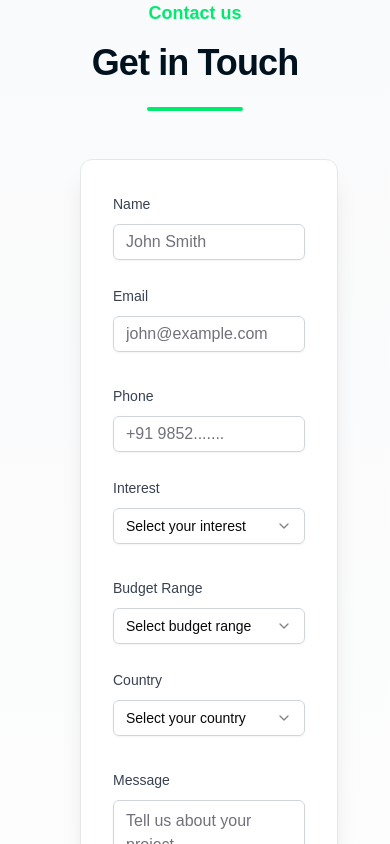
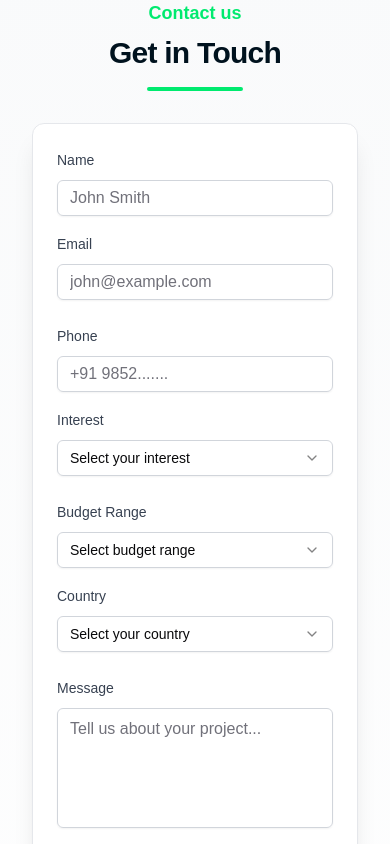
Before and after one commit to kendrekaran/zentor, a Next.js app: page / in a window 390 px wide. Shown: the part 7260-8104 px from the top of the page. Built offline with nearby package versions, Linux system fonts and the light colour scheme.

Commit message:
Updated Code

```diff
--- a/components/Contact.tsx
+++ b/components/Contact.tsx
@@ -124,27 +124,27 @@ function Contact() {
 
   return (
     <div id='contact' className="min-h-screen py-12 px-4 sm:px-6 lg:px-8 bg-gradient-to-b from-gray-50 to-white dark:from-[#00121E] dark:to-grau-800">
-      <div className="max-w-7xl mx-auto px-16">
-        <div className="text-center mb-12">
-          <span className="inline-block mb-4">
+      <div className="max-w-7xl mx-auto px-4 sm:px-6 lg:px-8">
+        <div className="text-center mb-8 sm:mb-12">
+          <span className="inline-block mb-2 sm:mb-4">
             <span className="text-lg font-semibold text-[#00EA6F]">
               Contact us
             </span>
           </span>
-          <h3 className="text-4xl md:text-5xl font-bold text-[#00121E] dark:text-white mb-6 tracking-tight">
+          <h3 className="text-3xl sm:text-4xl md:text-5xl font-bold text-[#00121E] dark:text-white mb-4 sm:mb-6 tracking-tight">
               Get in Touch
           </h3>
           <div className="w-24 h-1 bg-[#00EA6F] mx-auto rounded-full mb-6"></div>
         </div>
 
         {/* Form Section */}
-        <div className="grid lg:grid-cols-3 gap-12">
+        <div className="grid lg:grid-cols-3 gap-8 sm:gap-12">
           <div className="lg:col-span-2">
             <Card className="shadow-xl border-gray-200 dark:border-gray-700 backdrop-blur-sm bg-white/95 dark:bg-[#00121E]/95 hover:shadow-2xl transition-all duration-300">
-              <CardContent className="p-8 sm:p-10">
+              <CardContent className="p-6 sm:p-8 md:p-10">
                 <Form {...form}>
-                  <form onSubmit={form.handleSubmit(onSubmit)} className="space-y-8">
-                    <div className="grid sm:grid-cols-2 gap-6 sm:gap-8">
+                  <form onSubmit={form.handleSubmit(onSubmit)} className="space-y-6 sm:space-y-8">
+                    <div className="grid grid-cols-1 sm:grid-cols-2 gap-4 sm:gap-6">
                       <FormField
                         control={form.control}
                         name="name"
@@ -181,7 +181,7 @@ function Contact() {
                       />
                     </div>
 
-                    <div className="grid sm:grid-cols-2 gap-6 sm:gap-8">
+                    <div className="grid grid-cols-1 sm:grid-cols-2 gap-4 sm:gap-6">
                       <FormField
                         control={form.control}
                         name="phone"
@@ -229,7 +229,7 @@ function Contact() {
                       />
                     </div>
 
-                    <div className="grid sm:grid-cols-2 gap-6 sm:gap-8">
+                    <div className="grid grid-cols-1 sm:grid-cols-2 gap-4 sm:gap-6">
                       <FormField
                         control={form.control}
                         name="budget"
@@ -297,7 +297,7 @@ function Contact() {
                           <FormControl>
                             <Textarea
                               placeholder="Tell us about your project..."
-                              className="resize-none min-h-[160px] border-gray-300 dark:border-gray-600 focus-visible:ring-[#00EA6F]"
+                              className="resize-none min-h-[120px] sm:min-h-[160px] border-gray-300 dark:border-gray-600 focus-visible:ring-[#00EA6F]"
                               {...field}
                             />
                           </FormControl>
@@ -328,9 +328,9 @@ function Contact() {
           </div>
 
           {/* Contact Information Card */}
-          <div className="space-y-8">
+          <div className="space-y-6 sm:space-y-8">
             <Card className="shadow-lg border-gray-200 dark:border-gray-700 backdrop-blur-sm bg-white/95 dark:bg-[#00121E]/95 hover:shadow-xl transition-all duration-300">
-              <CardContent className="p-8 space-y-8">
+              <CardContent className="p-6 sm:p-8 space-y-6 sm:space-y-8">
                 {/* Phone Section */}
                 <div className="space-y-3 group cursor-pointer">
                   <h3 className="text-xl font-semibold flex items-center gap-3 text-[#00121E] dark:text-gray-200">
```
Also changed, not shown: 1 other file (tests, documents, lock files or other folders).
